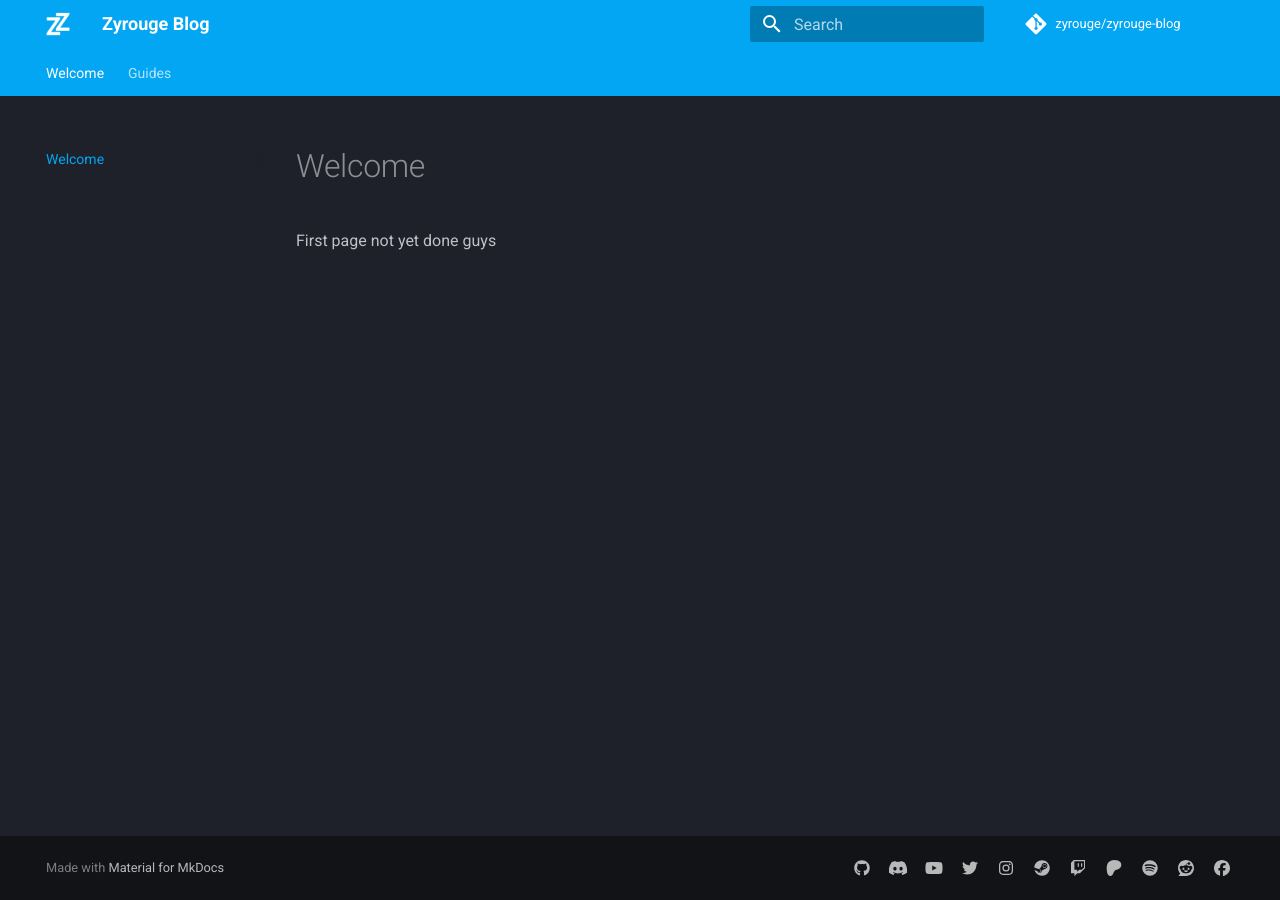
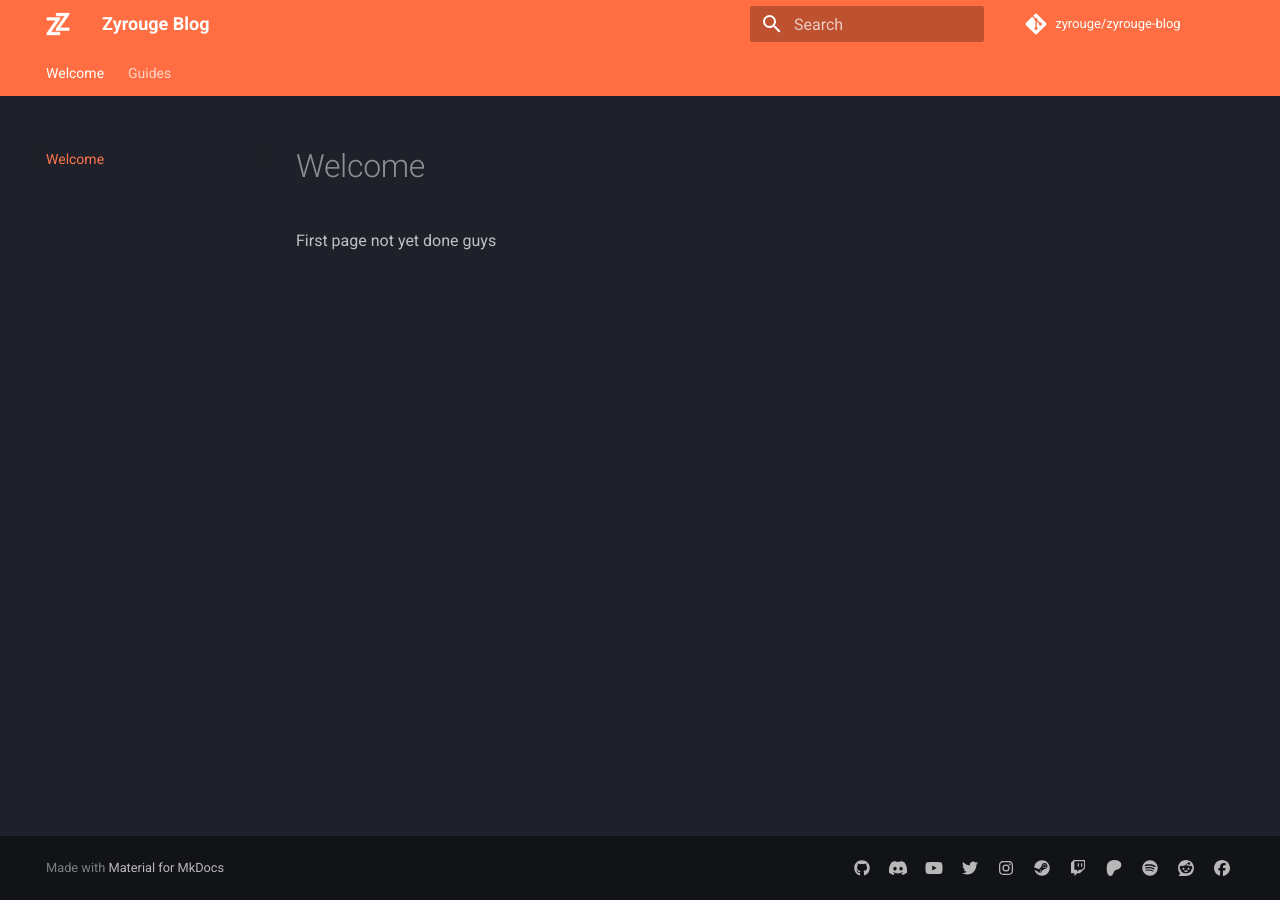
Before and after one commit to zyrouge/guides.zyrouge.gq, an MkDocs documentation site: the page built from docs/index.md, in a window 1280 px wide. Built offline with MkDocs 1.6.1 and Material for MkDocs 9.7.7, drawn with Linux system fonts in a browser that asks for light colours; comment, search, counter and statistics services are not loaded.

Commit message:
Updated Mkdocs Material Version

```diff
--- a/mkdocs.yml
+++ b/mkdocs.yml
@@ -5,11 +5,11 @@ docs_dir: docs
 theme:
   name: material
   palette:
-    primary: light blue
-    accent: light blue
+    primary: deep orange
+    accent: deep orange
     scheme: slate
   features:
-    - tabs
+    - navigation.tabs
   logo: assets/images/logo.png
   favicon: assets/images/favicon.png
 plugins:
```
